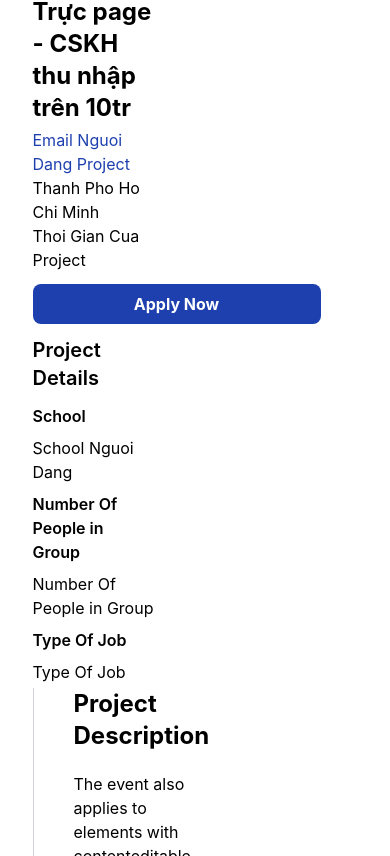
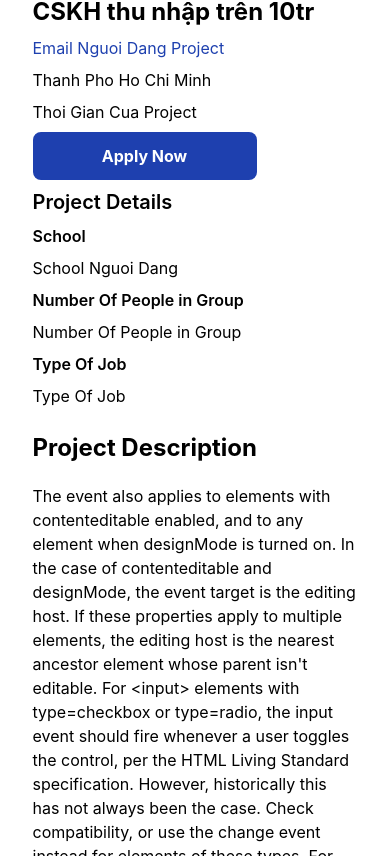
Before and after one commit to biahudaom/SWP-front-end-clone, a Next.js app: page /findProject/1 in a window 390 px wide. Shown: the part 368-1224 px from the top of the page. Built offline with nearby package versions, Linux system fonts and the light colour scheme.

Commit message:
Responsive

```diff
--- a/components/JobDescription.tsx
+++ b/components/JobDescription.tsx
@@ -6,7 +6,7 @@ interface jobFullProps {
 
 function JobDescription({ desc }: jobFullProps) {
   return (
-    <div className="w-1/2 h-full pl-10 border-l border-l-gray-300">
+    <div className="w-full mt-5 xl:mt-0 xl:w-1/2 h-full xl:pl-10 xl:border-l border-l-gray-300">
       <h1 className="font-bold text-2xl mb-5">Project Description</h1>
       {desc}
     </div>
--- a/components/JobFull.tsx
+++ b/components/JobFull.tsx
@@ -20,12 +20,12 @@ function JobFull({
   typeOfJob,
 }: jobFullProps) {
   return (
-    <div className="w-1/2 my-1 h-full pr-10">
+    <div className="w-full xl:w-1/2 my-1 h-full xl:pr-10 space-y-2">
       <div className="text-2xl font-bold mb-1">{jobName}</div>
       <div className="text-blue-800">{email}</div>
-      <div> {city}</div>
+      <div>{city}</div>
       <div>{time}</div>
-      <button className="w-72 h-10 bg-blue-800 font-bold text-white rounded-lg p-5 hover:bg-blue-900 transition-all flex justify-center items-center self-center hover:shadow-md my-3">
+      <button className="w-56 xl:w-72 xl:h-10 h-12 bg-blue-800 font-bold text-white rounded-lg p-5 hover:bg-blue-900 transition-all flex justify-center items-center self-center hover:shadow-md">
         Apply Now
       </button>
       <div className="text-xl font-semibold my-3">Project Details</div>
--- a/components/PopUpUser.tsx
+++ b/components/PopUpUser.tsx
@@ -1,4 +1,6 @@
 import React from 'react';
+import Link from 'next/link';
+
 interface PopUpUserProps {
   state: string;
 }
@@ -12,6 +14,7 @@ function PopUpUser({ state }: PopUpUserProps) {
             <div className="pl-5 text-lg font-bold mt-5 mb-6">
               haianh12122002@gmail.com
             </div>
+            <Link href={'/Profile'}>
               <div className="flex pl-5 py-3 items-center hover:bg-blue-100 transition-all cursor-pointer hover:text-blue-600">
                 <div className="pr-5 text-lg">
                   <svg
@@ -29,6 +32,8 @@ function PopUpUser({ state }: PopUpUserProps) {
                 </div>
                 <h1>Your Profile</h1>
               </div>
+            </Link>
+            <Link href={'/Projects'}>
               <div className="flex pl-5 py-3 items-center hover:bg-blue-100 transition-all cursor-pointer hover:text-blue-600">
                 <div className="pr-5 text-lg">
                   {' '}
@@ -49,6 +54,8 @@ function PopUpUser({ state }: PopUpUserProps) {
 
                 <h1>Your Projects</h1>
               </div>
+            </Link>
+            <Link href={'/EmailSetting'}>
               <div className="flex pl-5 py-3 items-center hover:bg-blue-100 transition-all cursor-pointer hover:text-blue-600">
                 <div className="pr-5 text-lg">
                   {' '}
@@ -65,6 +72,8 @@ function PopUpUser({ state }: PopUpUserProps) {
 
                 <h1>Email Setting</h1>
               </div>
+            </Link>
+            <Link href={'/Setting'}>
               <div className="flex pl-5 py-3 items-center hover:bg-blue-100 transition-all cursor-pointer hover:text-blue-600">
                 <div className="pr-5 text-lg">
                   <svg
@@ -83,6 +92,8 @@ function PopUpUser({ state }: PopUpUserProps) {
 
                 <h1>Settings</h1>
               </div>
+            </Link>
+            <Link href={'/HelpCenter'}>
               <div className="flex pl-5 py-3 items-center hover:bg-blue-100 transition-all cursor-pointer hover:text-blue-600">
                 <div className="pr-5 text-lg">
                   <svg
@@ -100,6 +111,7 @@ function PopUpUser({ state }: PopUpUserProps) {
                 </div>
                 <h1>Help Center</h1>
               </div>
+            </Link>
           </div>
           <div className=" text-blue-800 font-semibold border-t border-t-gray-300  h-14 flex justify-center items-center hover:bg-blue-100 transition-all cursor-pointer">
             <h1> Sign Out</h1>
--- a/components/ProjectCard.tsx
+++ b/components/ProjectCard.tsx
@@ -3,7 +3,7 @@ import Link from 'next/link';
 function ProjectCard() {
   return (
     <Link href={'/findProject/1'}>
-      <div className="w-80 h-96 flex flex-col justify-evenly items-start mx-5 my-5 cursor-pointer border-gray-400 border rounded-lg px-5 relative hover:shadow-md transition-all xl:w-[26rem]">
+      <div className="w-80 h-96 flex flex-col justify-evenly items-start mx-5 my-5 cursor-pointer border-gray-400 border rounded-lg px-5 relative hover:shadow-md transition-all xl:h-80 xl:w-[26rem] 2xl:w-[24rem]">
         <div className="absolute top-4 right-4">
           <svg
             xmlns="http://www.w3.org/2000/svg"
@@ -57,7 +57,7 @@ function ProjectCard() {
             <h2 className="pl-3">Thanh Pho Ho Chi Minh</h2>
           </div>
         </div>
-        <div className="flex w-9/12 xl:2-6/12 h-8 items-center rounded-lg justify-around bg-green-200 text-green-800 font-semibold">
+        <div className="flex w-9/12 xl:w-6/12 h-8 items-center rounded-lg justify-around bg-green-200 text-green-800 font-semibold">
           <svg
             xmlns="http://www.w3.org/2000/svg"
             viewBox="0 0 24 24"
--- a/components/SearchBar.tsx
+++ b/components/SearchBar.tsx
@@ -2,7 +2,7 @@ import React from 'react';
 
 function SearchBar() {
   return (
-    <div className="w-9/12 h-60 xl:h-40  flex items-center ">
+    <div className="w-9/12 h-60 xl:h-40 flex items-center ">
       <div className="inline-grid grid-cols-1 xl:grid-cols-7 gap-5 w-full text-center justify-around content-center">
         <input
           type="text"
```
Lines whose indentation alone changed are shown as unchanged.
